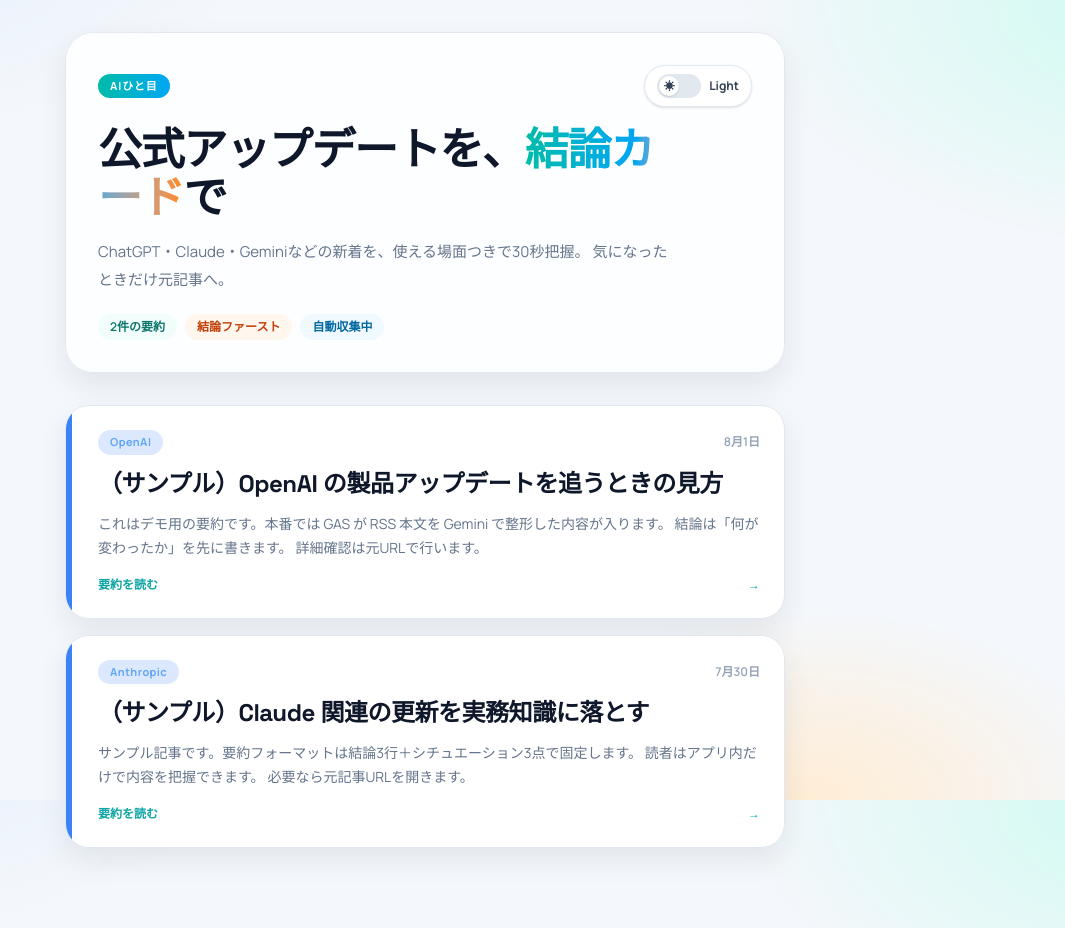
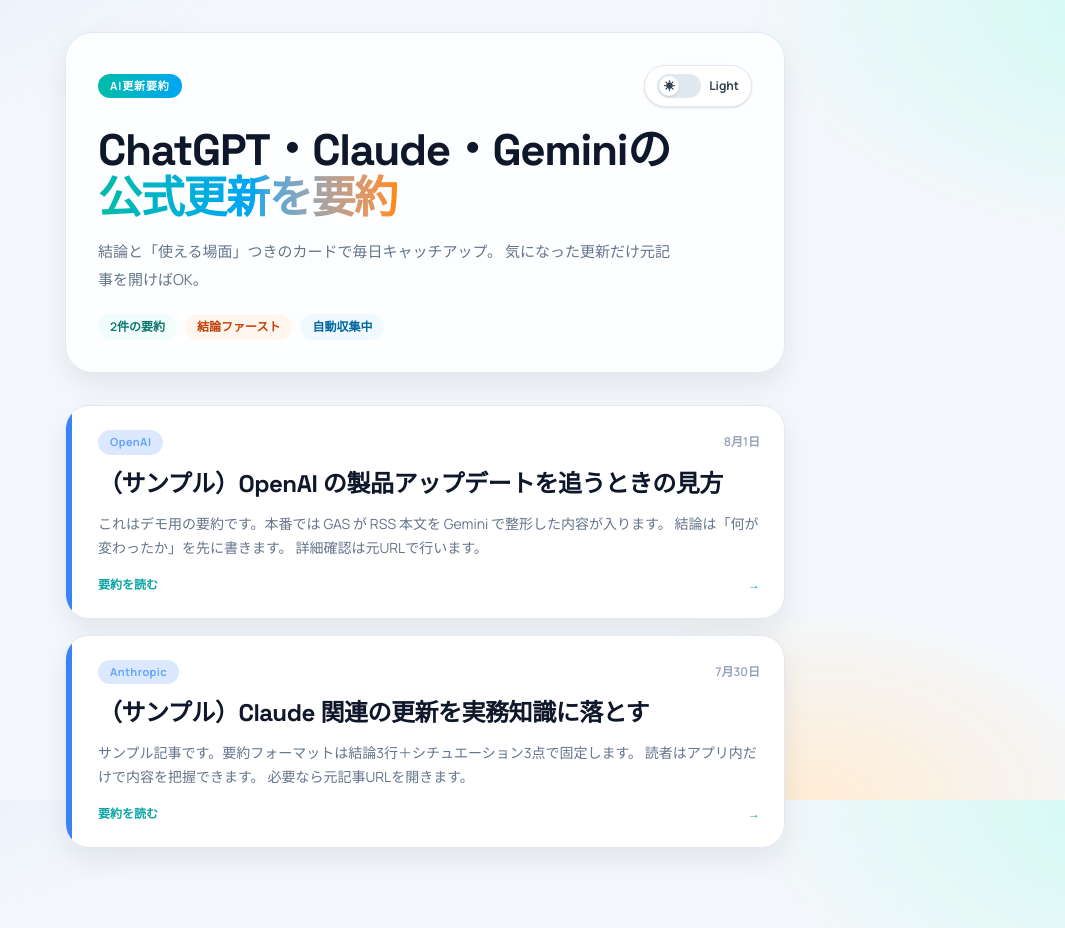
Before and after one commit to osanai1004/ai-feed-digest, a Next.js app: page / in a window 1280 px wide. Shown: the whole page, without its empty margins (215-1280 px from the left). Built offline with nearby package versions, Linux system fonts and the light colour scheme; no server answers; the database is empty.

Commit message:
feat: rename app to AI更新要約 for clearer meaning
Make the product name describe the function at a glance.

```diff
--- a/src/app/page.tsx
+++ b/src/app/page.tsx
@@ -26,7 +26,7 @@ export default async function HomePage() {
       <header className="animate-rise mb-8 overflow-hidden rounded-[28px] border border-[var(--hairline)] bg-[var(--card-soft)] p-6 shadow-[var(--shadow)] backdrop-blur sm:p-8">
         <div className="mb-5 flex items-center justify-between gap-3">
           <span className="inline-flex items-center rounded-full bg-gradient-to-r from-teal-500 to-sky-500 px-3 py-1 text-[11px] font-bold tracking-[0.08em] text-white">
-            AIひと目
+            AI更新要約
           </span>
           <ThemeToggle />
         </div>
@@ -34,15 +34,14 @@ export default async function HomePage() {
           className="max-w-xl text-[34px] leading-[1.08] font-bold tracking-[-0.03em] sm:text-[44px]"
           style={{ fontFamily: "var(--font-display), sans-serif" }}
         >
-          公式アップデートを、
+          ChatGPT・Claude・Geminiの
           <span className="bg-gradient-to-r from-teal-500 via-sky-500 to-orange-400 bg-clip-text text-transparent">
-            結論カード
+            公式更新を要約
           </span>
-          で
         </h1>
         <p className="mt-4 max-w-xl text-[15px] leading-7 text-[var(--body)]">
-          ChatGPT・Claude・Geminiなどの新着を、使える場面つきで30秒把握。
-          気になったときだけ元記事へ。
+          結論と「使える場面」つきのカードで毎日キャッチアップ。
+          気になった更新だけ元記事を開けばOK。
         </p>
         <div className="mt-5 flex flex-wrap gap-2 text-[12px] font-semibold">
           <span
```
Also changed, not shown: 2 other files (tests, documents, lock files or other folders).
